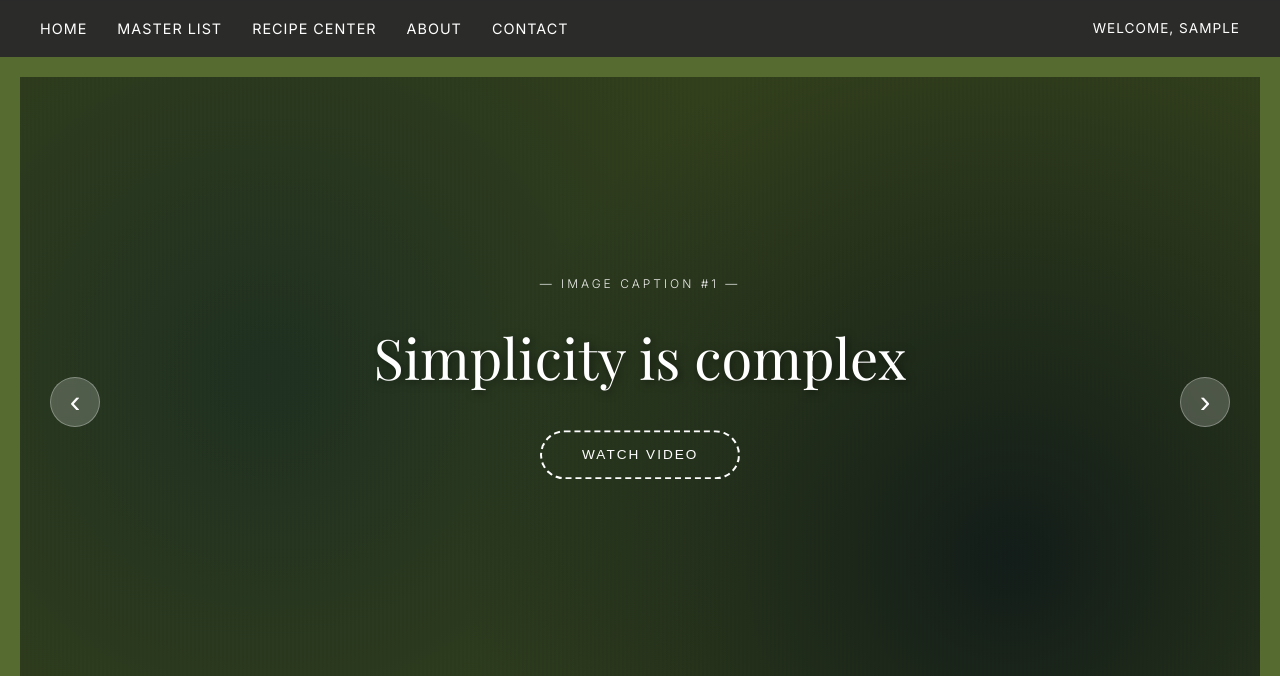
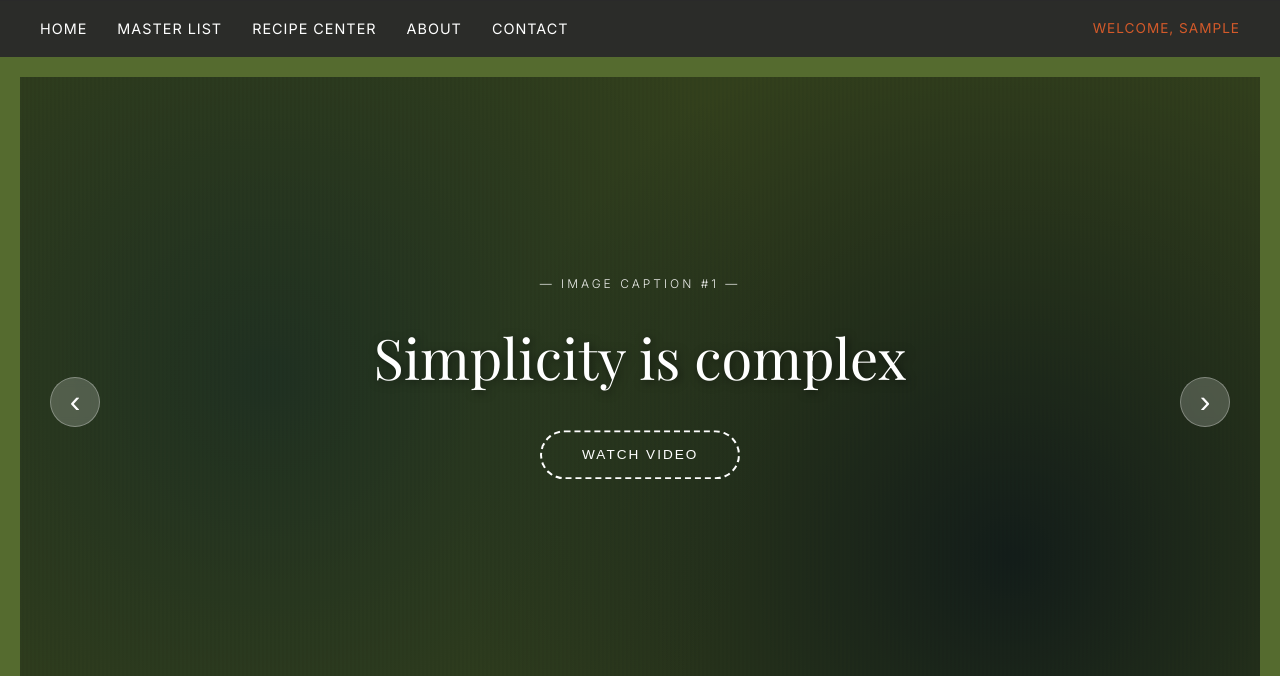
Before and after one commit to akiuser10/Chef-Bartender, a Flask app: page / in a window 1280 px wide. Shown: the part 79-755 px from the top of the page. Run offline with Flask 3, Linux system fonts and the light colour scheme; the visitor is signed in with stand-in values (Sample User, id 1); data comes from the database, SQL or seed files in the repository; data that the repository does not hold is empty.

Commit message:
Change Welcome User text color to orange

```diff
--- a/static/style.css
+++ b/static/style.css
@@ -176,7 +176,7 @@ canvas {
     font-size: 0.85rem;
     letter-spacing: 1px;
     text-transform: uppercase;
-    color: white;
+    color: #d45a2a;
     display: block;
 }
 
```
